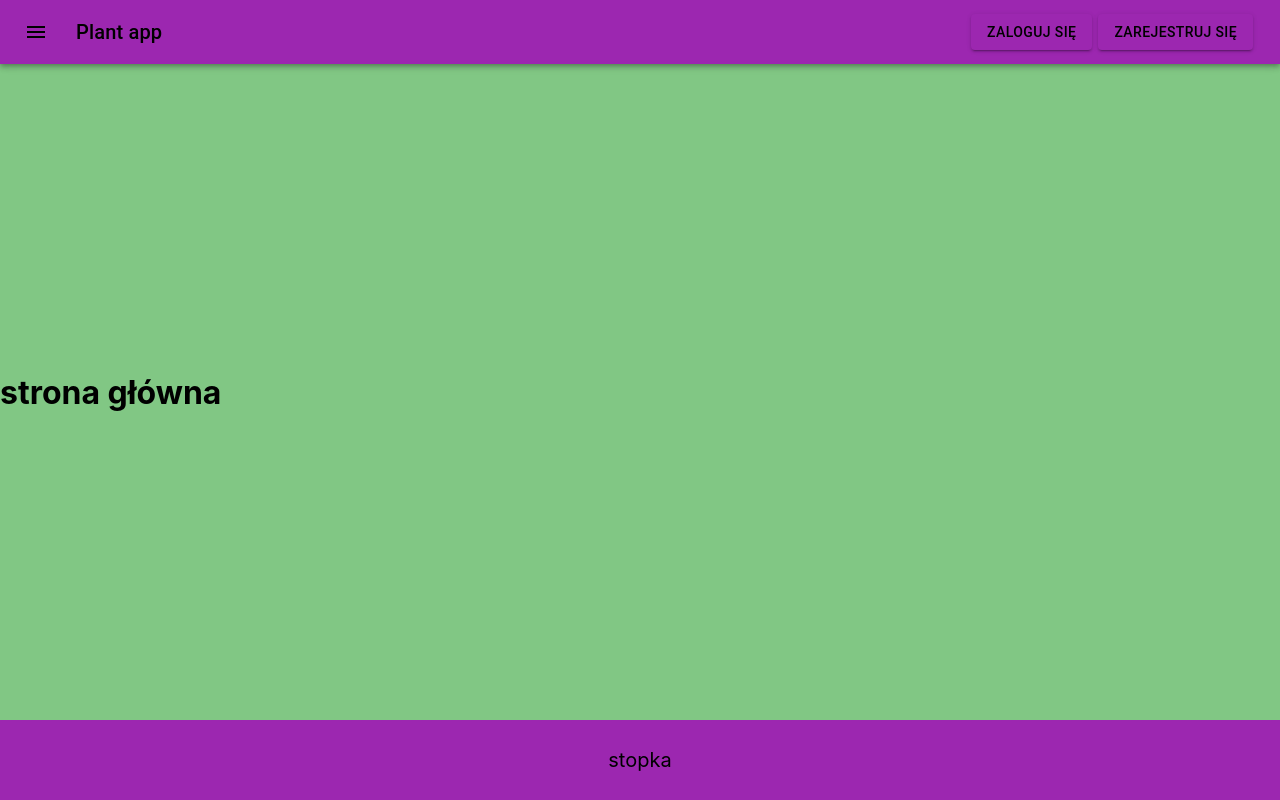
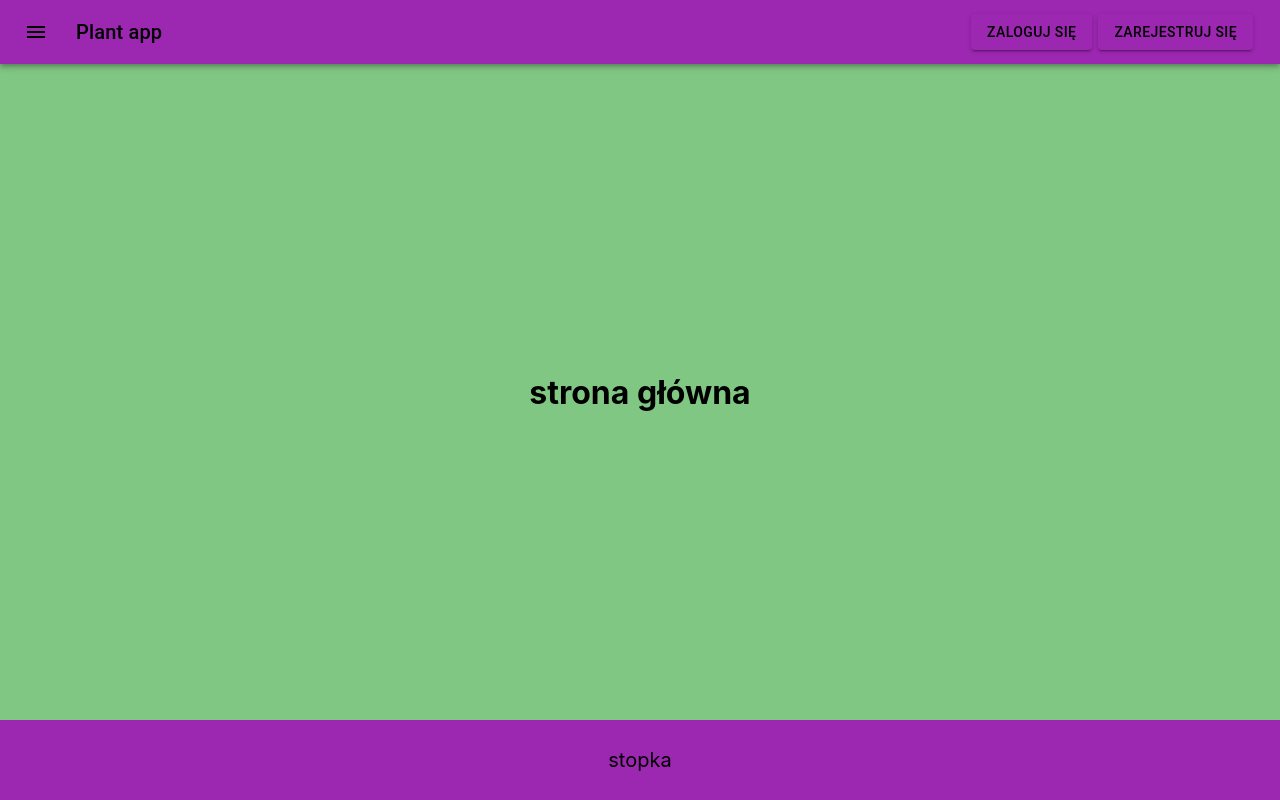
Before and after one commit to NowakKamil30/growing-plant-app, a React (Create React App) app in the folder frontend/growing-plant-app/: page / in a window 1280 px wide. Built offline with nearby package versions, Linux system fonts and the light colour scheme.

Commit message:
fix problems with layout

```diff
--- a/frontend/growing-plant-app/src/components/dialogs/SuccessResetPassword.tsx
+++ b/frontend/growing-plant-app/src/components/dialogs/SuccessResetPassword.tsx
@@ -5,7 +5,7 @@ import Transition from './Transition';
 import { ReduceTypes } from '../../stores/reducers';
 import { Dispatch } from 'redux';
 import { connect, ConnectedProps } from 'react-redux';
-import { showSuccessRegisterDialog, showSuccessResetPasswordDialog } from '../../stores/actions/DialogControlActions';
+import { showSuccessResetPasswordDialog } from '../../stores/actions/DialogControlActions';
 import { DialogControlTypes } from '../../stores/types/DialogControlTypes';
 import { Trans } from 'react-i18next';
 
--- a/frontend/growing-plant-app/src/layouts/Header.tsx
+++ b/frontend/growing-plant-app/src/layouts/Header.tsx
@@ -65,7 +65,6 @@ const Header: React.FC<PropsFromRedux> = ({
   signOut
   }): JSX.Element => {
   const {
-    root,
     toolbar,
     menuButton,
     title,
@@ -75,7 +74,7 @@ const Header: React.FC<PropsFromRedux> = ({
     const history = useHistory();
 
   return (
-    <Box component='header' className={ root }>
+    <Box component='header'>
       <AppBar position='static'>
         <Toolbar className={toolbar}>
           <IconButton
@@ -129,9 +128,6 @@ const Header: React.FC<PropsFromRedux> = ({
 
 const useStyles = makeStyles((theme: Theme) =>
   createStyles({
-    root: {
-      flexGrow: 1,
-    },
     toolbar: {
       backgroundColor: theme.palette.secondary.main,
     },
--- a/frontend/growing-plant-app/src/layouts/Main.tsx
+++ b/frontend/growing-plant-app/src/layouts/Main.tsx
@@ -19,7 +19,10 @@ const Main = () => {
 const useStyles = makeStyles((theme: Theme) =>
   createStyles({
     root: {
-        flexGrow: 1
+        flexGrow: 1,
+        display: 'flex',
+        justifyContent: 'center',
+        alignItems: 'center'
     },
   }),
 );
```
